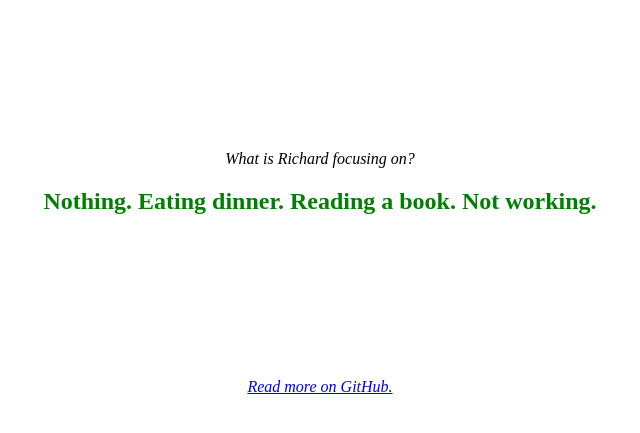
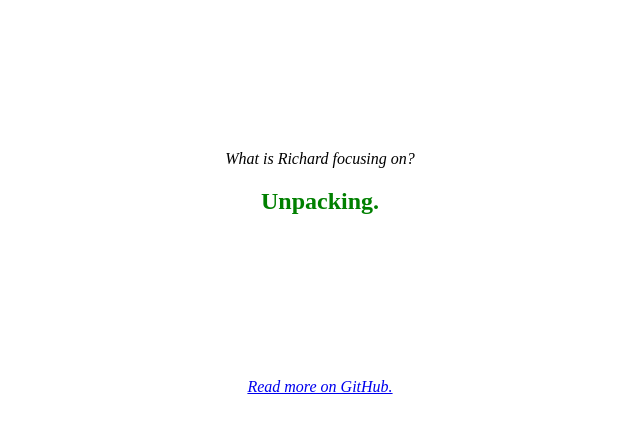
Before and after one commit to RichardLitt/what-is-richard-doing-now, a Jekyll site: the page built from index.md, in a window 1280 px wide. Shown: the top 433 px of the page, without its empty margins (320-960 px from the left). Built offline with Jekyll 4.4.1, drawn with Linux system fonts in a browser that asks for light colours; our own code applies the rules of GitHub Pages for plain Markdown files.

Commit message:
Unpacking

```diff
--- a/index.md
+++ b/index.md
@@ -5,7 +5,7 @@ project:
 
 What is Richard focusing on?
 
-## Nothing. Eating dinner. Reading a book. Not working.
+## Unpacking.
 
 {% if page.project %}
   {% assign project = site.data.projects[page.project] %}
```
Also changed, not shown: todo.md (+1 -1 lines).
